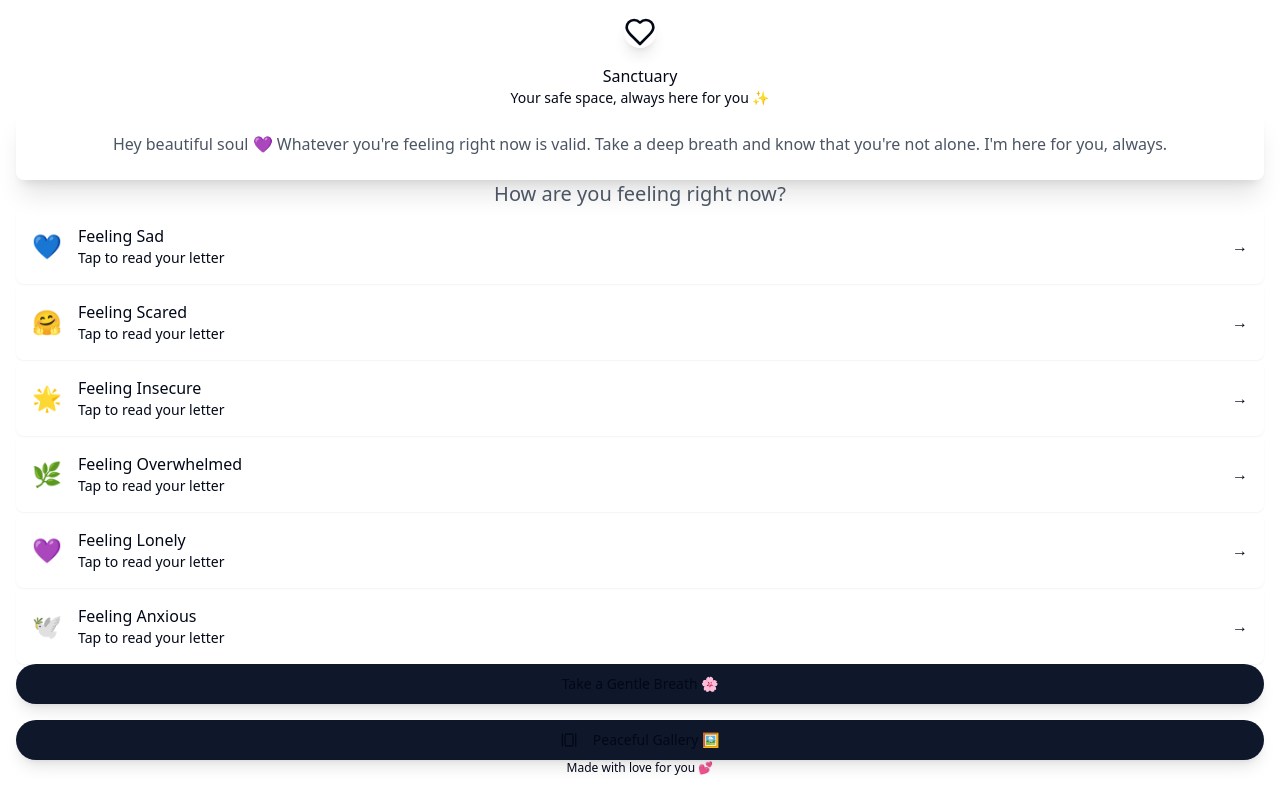
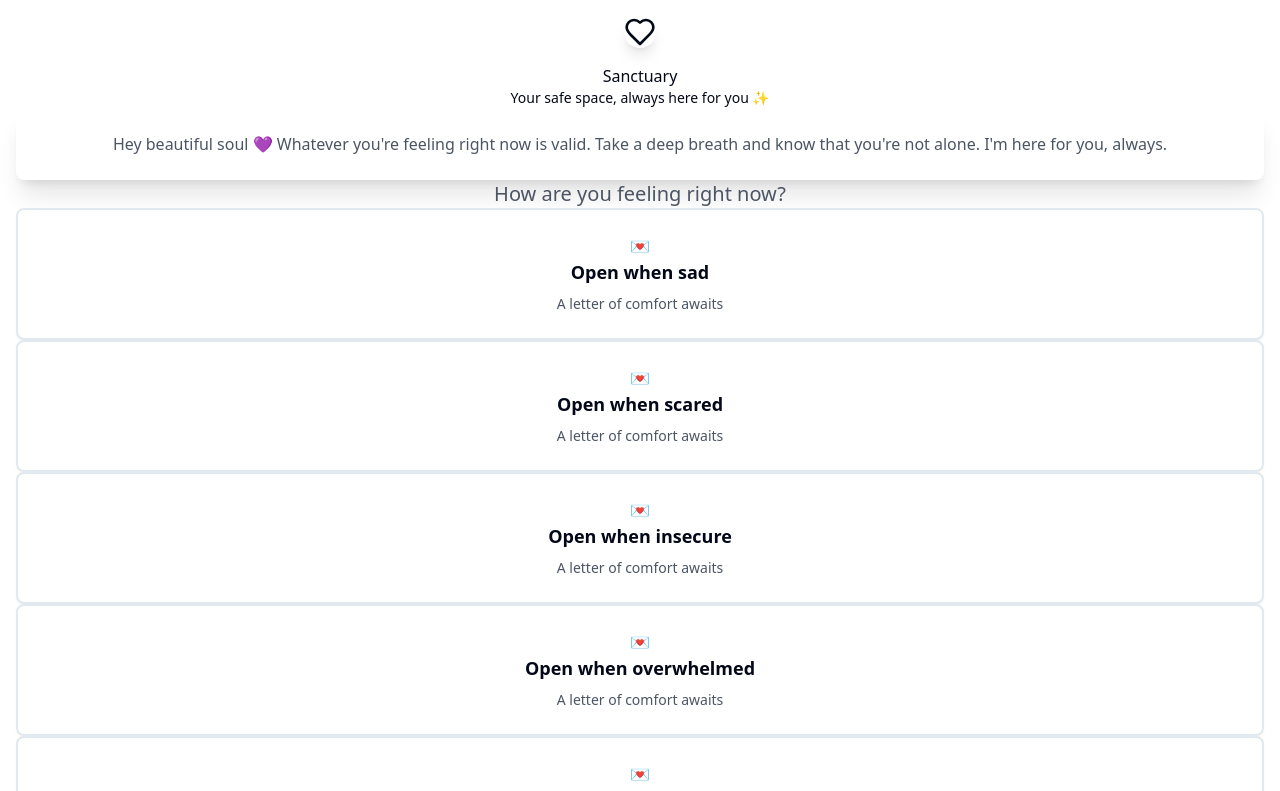
Before and after one commit to RyanAmyElli/kindred-pocket-refuge, a React (Vite) app: page / in a window 1280 px wide. Shown: the top 791 px of the page. Built offline with nearby package versions, Linux system fonts and the light colour scheme.

Commit message:
Add letter animation and "open when..." text
Implemented a letter animation and added "open when..." text to the letter titles.

```diff
--- a/src/components/MoodSelector.jsx
+++ b/src/components/MoodSelector.jsx
@@ -3,12 +3,12 @@ import React from 'react';
 import { Card } from '@/components/ui/card';
 
 const moods = [
-  { id: 'sad', label: 'Feeling Sad', emoji: '💙', color: 'from-blue-200 to-indigo-200', hoverColor: 'hover:from-blue-300 hover:to-indigo-300' },
-  { id: 'scared', label: 'Feeling Scared', emoji: '🤗', color: 'from-purple-200 to-pink-200', hoverColor: 'hover:from-purple-300 hover:to-pink-300' },
-  { id: 'insecure', label: 'Feeling Insecure', emoji: '🌟', color: 'from-amber-200 to-orange-200', hoverColor: 'hover:from-amber-300 hover:to-orange-300' },
-  { id: 'overwhelmed', label: 'Feeling Overwhelmed', emoji: '🌿', color: 'from-green-200 to-teal-200', hoverColor: 'hover:from-green-300 hover:to-teal-300' },
-  { id: 'lonely', label: 'Feeling Lonely', emoji: '💜', color: 'from-rose-200 to-pink-200', hoverColor: 'hover:from-rose-300 hover:to-pink-300' },
-  { id: 'anxious', label: 'Feeling Anxious', emoji: '🕊️', color: 'from-slate-200 to-gray-200', hoverColor: 'hover:from-slate-300 hover:to-gray-300' },
+  { id: 'sad', label: 'Open when sad', emoji: '💌', color: 'from-blue-200 to-indigo-200', hoverColor: 'hover:from-blue-300 hover:to-indigo-300' },
+  { id: 'scared', label: 'Open when scared', emoji: '💌', color: 'from-purple-200 to-pink-200', hoverColor: 'hover:from-purple-300 hover:to-pink-300' },
+  { id: 'insecure', label: 'Open when insecure', emoji: '💌', color: 'from-amber-200 to-orange-200', hoverColor: 'hover:from-amber-300 hover:to-orange-300' },
+  { id: 'overwhelmed', label: 'Open when overwhelmed', emoji: '💌', color: 'from-green-200 to-teal-200', hoverColor: 'hover:from-green-300 hover:to-teal-300' },
+  { id: 'lonely', label: 'Open when lonely', emoji: '💌', color: 'from-rose-200 to-pink-200', hoverColor: 'hover:from-rose-300 hover:to-pink-300' },
+  { id: 'anxious', label: 'Open when anxious', emoji: '💌', color: 'from-slate-200 to-gray-200', hoverColor: 'hover:from-slate-300 hover:to-gray-300' },
 ];
 
 const MoodSelector = ({ onMoodSelect }) => {
@@ -22,19 +22,22 @@ const MoodSelector = ({ onMoodSelect }) => {
         {moods.map((mood, index) => (
           <Card
             key={mood.id}
-            className="cursor-pointer transform transition-all duration-300 hover:scale-102 hover:shadow-xl bg-white/50 backdrop-blur-sm border-0 animate-fade-in"
+            className="cursor-pointer transform transition-all duration-300 hover:scale-105 hover:shadow-xl hover:rotate-1 bg-white/90 backdrop-blur-sm border-2 border-gray-200 animate-fade-in relative overflow-hidden"
             style={{ animationDelay: `${index * 100}ms` }}
             onClick={() => onMoodSelect(mood.id)}
           >
-            <div className={`p-4 rounded-lg bg-gradient-to-r ${mood.color} ${mood.hoverColor} transition-all duration-200`}>
-              <div className="flex items-center space-x-4">
-                <div className="text-2xl">{mood.emoji}</div>
-                <div className="flex-1">
-                  <h3 className="font-medium text-gray-700">{mood.label}</h3>
-                  <p className="text-sm text-gray-500 mt-1">Tap to read your letter</p>
+            {/* Envelope flap effect */}
+            <div className="absolute top-0 left-0 w-full h-8 bg-gradient-to-b from-gray-100 to-transparent opacity-60"></div>
+            <div className={`p-6 rounded-lg bg-gradient-to-r ${mood.color} ${mood.hoverColor} transition-all duration-300 relative`}>
+              <div className="flex flex-col items-center text-center space-y-3">
+                <div className="text-3xl transform transition-transform duration-300 group-hover:scale-110">{mood.emoji}</div>
+                <div>
+                  <h3 className="font-semibold text-gray-700 text-lg tracking-wide">{mood.label}</h3>
+                  <p className="text-sm text-gray-600 mt-2 italic">A letter of comfort awaits</p>
                 </div>
-                <div className="text-gray-400">→</div>
               </div>
+              {/* Letter seal effect */}
+              <div className="absolute top-2 right-2 w-3 h-3 bg-red-400 rounded-full opacity-70"></div>
             </div>
           </Card>
         ))}
--- a/tailwind.config.ts
+++ b/tailwind.config.ts
@@ -105,13 +105,22 @@ export default {
 						transform: 'scale(1)',
 						opacity: '1'
 					}
+				},
+				'letter-float': {
+					'0%, 100%': {
+						transform: 'translateY(0px) rotate(0deg)'
+					},
+					'50%': {
+						transform: 'translateY(-5px) rotate(1deg)'
+					}
 				}
 			},
 			animation: {
 				'accordion-down': 'accordion-down 0.2s ease-out',
 				'accordion-up': 'accordion-up 0.2s ease-out',
 				'fade-in': 'fade-in 0.3s ease-out',
-				'scale-in': 'scale-in 0.2s ease-out'
+				'scale-in': 'scale-in 0.2s ease-out',
+				'letter-float': 'letter-float 3s ease-in-out infinite'
 			}
 		}
 	},
```
